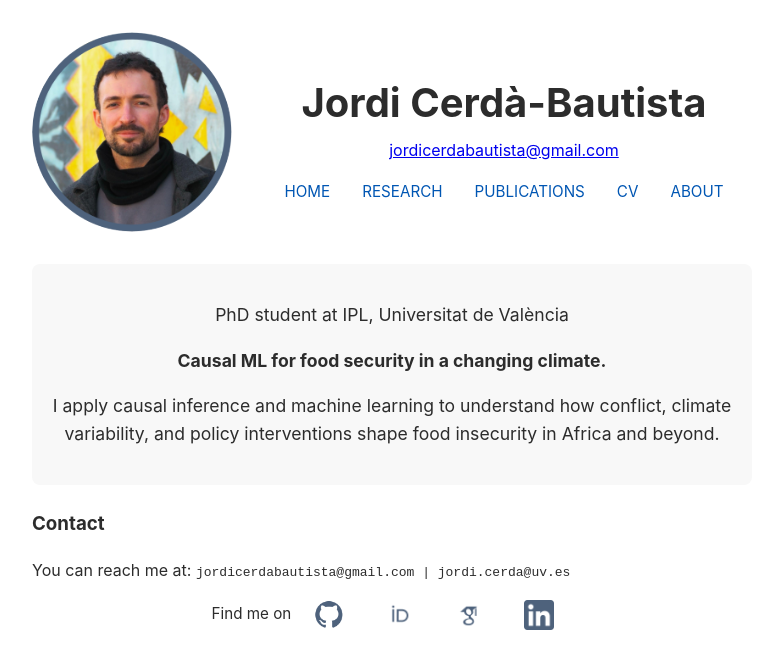
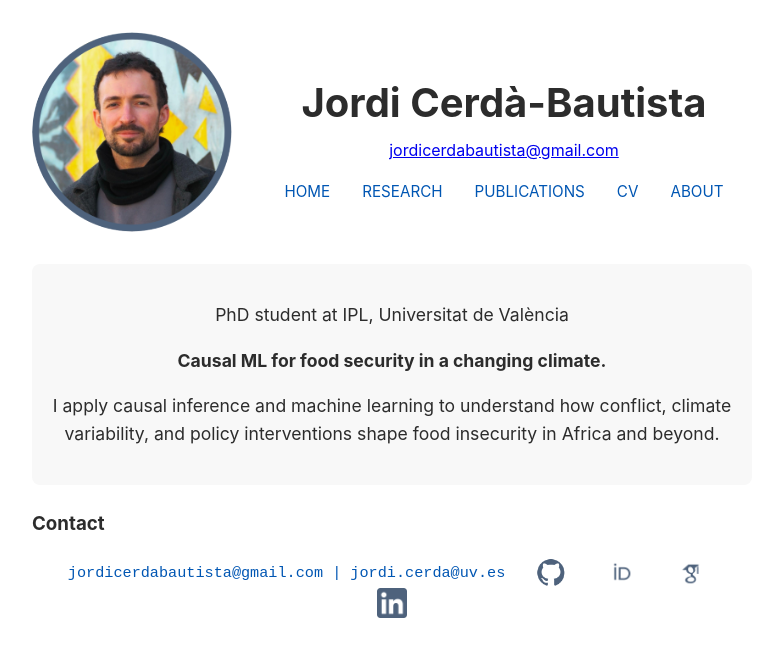
Before and after one commit to jordicbau/jordicbau.github.io, a Jekyll site: the page built from index.md, in a window 1280 px wide. Shown: the top 669 px of the page, without its empty margins (248-1010 px from the left). Built offline with Jekyll 4.4.1, drawn with Linux system fonts in a browser that asks for light colours.

Commit message:
Update index.md

```diff
--- a/index.md
+++ b/index.md
@@ -27,10 +27,10 @@ title: Jordi Cerdà-Bautista
 </section>
 
 <h3>Contact</h3>
-<p>You can reach me at: <code>jordicerdabautista@gmail.com | jordi.cerda@uv.es</code></p>
-
 <section class="links">
-  Find me on
+  <a>
+    <code>jordicerdabautista@gmail.com | jordi.cerda@uv.es</code>
+  </a>
   <a href="https://github.com/jordicbau" target="_blank">
     <img src="{{ '/assets/images/github.png' | relative_url }}" alt="GitHub" height="30">
   </a>
```
